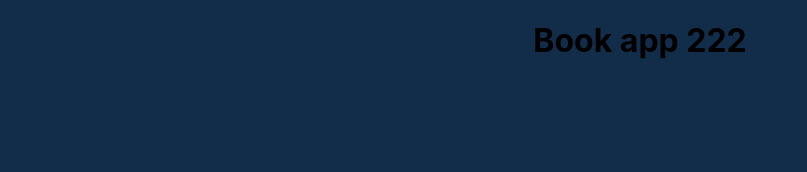
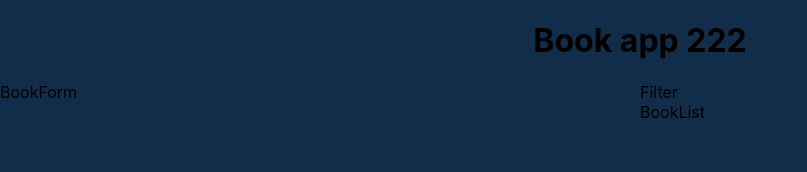
Before and after one commit to mikasaxd98/react-library-redux, a React (Create React App) app in the folder frontend/: page / in a window 1280 px wide. Shown: the top 172 px of the page, without its empty margins (0-807 px from the left). Built offline with nearby package versions, Linux system fonts and the light colour scheme.

Commit message:
create components

```diff
--- a/frontend/src/App.css
+++ b/frontend/src/App.css
@@ -16,6 +16,15 @@
 .app-header {
   text-align: center;
 }
+
+.left-column, .right-column {
+  width: 50%;
+}
+
+main {
+  display: flex;
+}
+
 
 .App-header {
   background-color: #282c34;
--- a/frontend/src/App.js
+++ b/frontend/src/App.js
@@ -1,4 +1,7 @@
 import './App.css';
+import BookForm from './components/BookForm/BookForm';
+import BookList from './components/BookList/BookList';
+import Filter from './components/Filter/Filter';
 
 function App() {
   return (
@@ -6,6 +9,16 @@ function App() {
       <header className='app-header'>
         <h1>Book app 222</h1>
       </header>
+      <main>
+        <div className='left-column'>
+          <BookForm/>
+        </div>
+
+        <div className='right-column'>
+          <Filter/>
+          <BookList/>
+        </div>
+      </main>
     </div>
   );
 }
--- /dev/null
+++ b/frontend/src/components/BookForm/BookForm.jsx
@@ -0,0 +1,9 @@
+
+
+function BookForm() {
+  return (
+    <div>BookForm</div>
+  )
+}
+
+export default BookForm
--- /dev/null
+++ b/frontend/src/components/BookList/BookList.jsx
@@ -0,0 +1,7 @@
+function BookList() {
+  return (
+    <div>BookList</div>
+  )
+}
+
+export default BookList
--- /dev/null
+++ b/frontend/src/components/Filter/Filter.jsx
@@ -0,0 +1,9 @@
+import React from 'react'
+
+function Filter() {
+  return (
+    <div>Filter</div>
+  )
+}
+
+export default Filter
```
Also changed, not shown: frontend/src/components/BookForm/BookForm.css (added), frontend/src/components/BookList/BookList.css (added), frontend/src/components/Filter/Filter.css (added), 1 other file (tests, documents, lock files or other folders).
